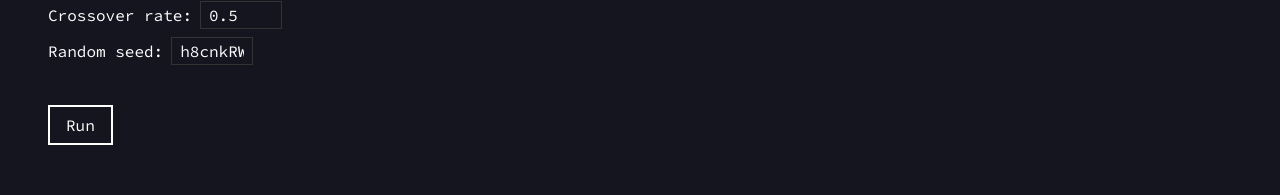
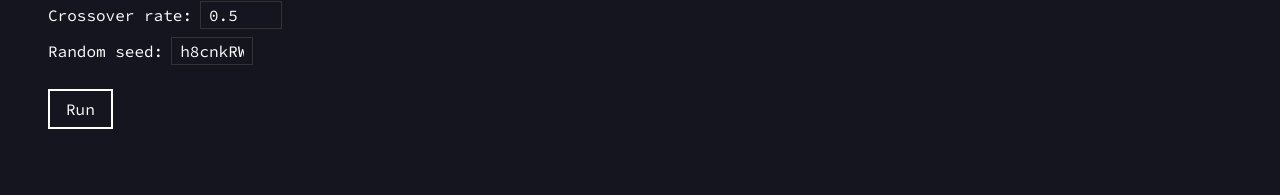
Before and after one commit to tzvc/genetic-playground, a React (Create React App) app: page / in a window 1280 px wide. Shown: the part 374-569 px from the top of the page. Built offline with nearby package versions, Linux system fonts and the light colour scheme.

Commit message:
:lipstick: Fix action buttons layout

```diff
--- a/src/App.js
+++ b/src/App.js
@@ -188,7 +188,6 @@ export default class App extends Component {
 								onChange={this._handleSettingChange}
 							/>
 						))}
-						<Divider />
 						<Button
 							onClick={
 								this.state.simulationRunning
--- a/src/components/button.js
+++ b/src/components/button.js
@@ -1,6 +1,7 @@
 import styled from "styled-components";
 
 const Button = styled.button`
+	margin-top: 1rem;
 	padding: 0.5rem 1rem;
 	border: 2px solid white;
 	background-color: transparent;
```
